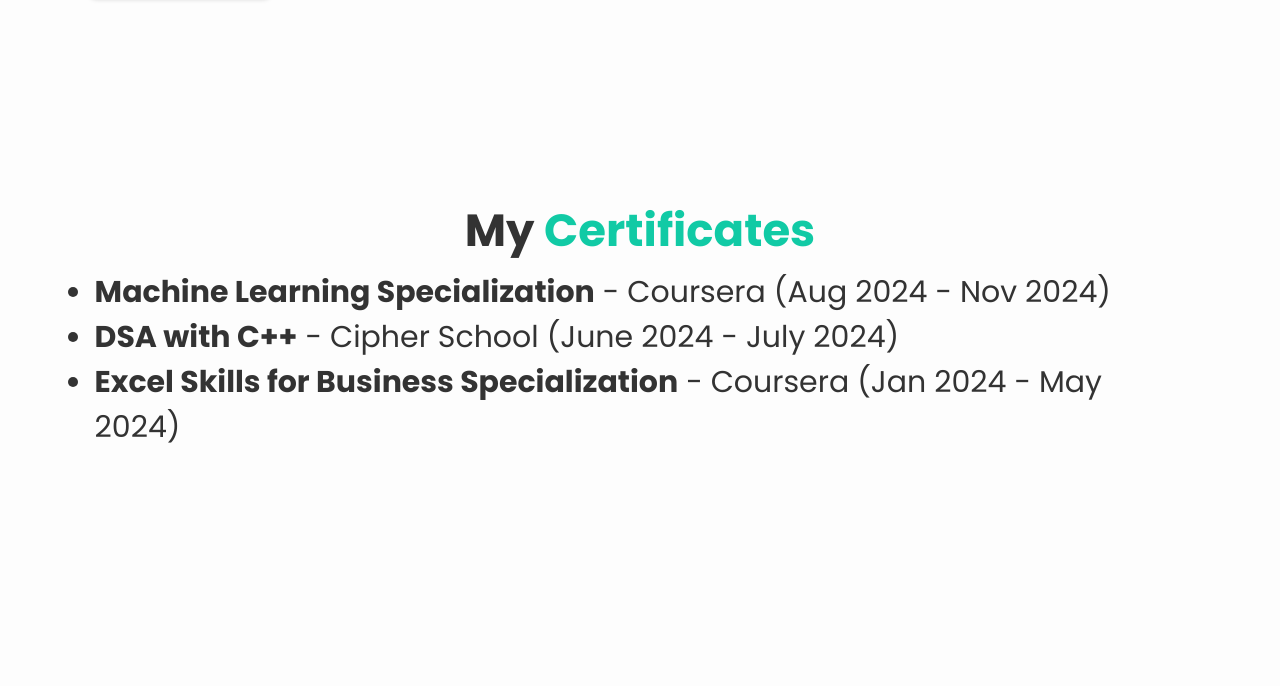
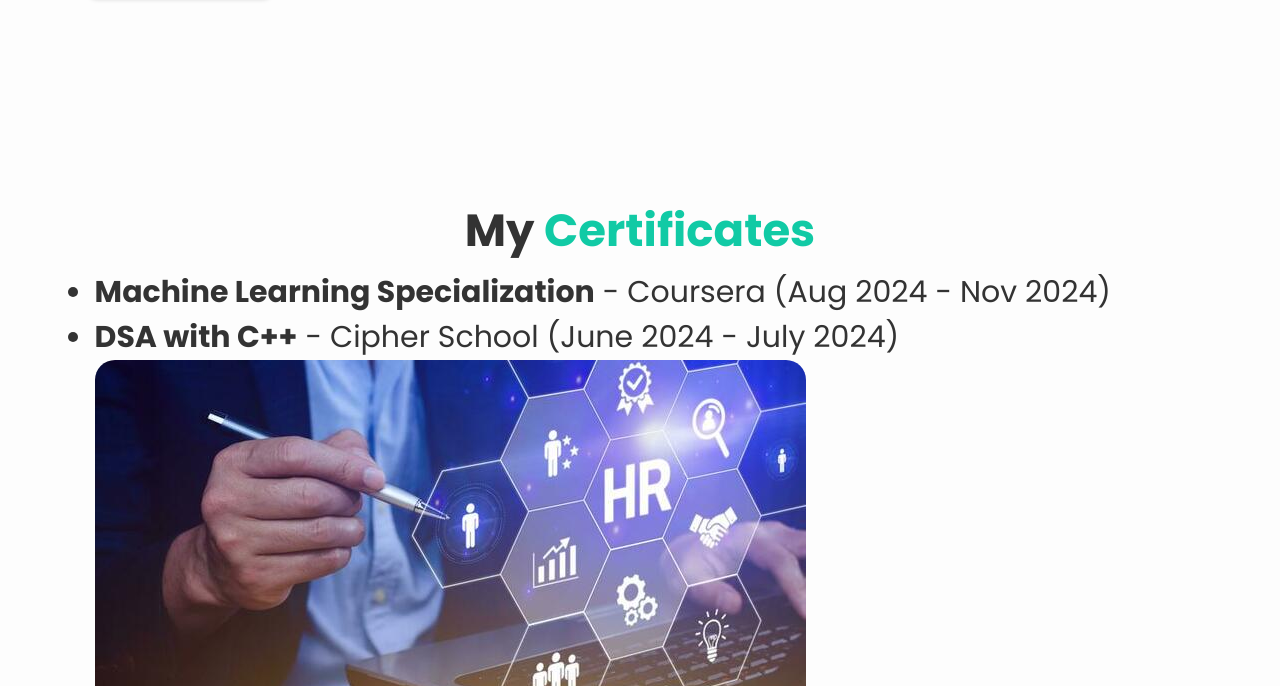
Before and after one commit to ved5541/vedportfolio, a plain HTML site: page index.html in a window 1280 px wide. Shown: the part 2114-2800 px from the top of the page. Drawn offline with nearby package versions, Linux system fonts and the light colour scheme.

Commit message:
Update index.html

```diff
--- a/index.html
+++ b/index.html
@@ -34,6 +34,7 @@
         <a href="#portfolio">Projects</a>
         <a href="#certificates">Certificates</a>
         <a href="#contact">Contact</a>
+        <a href="#Download cv">Download CV</a>
     </nav>
 
     <div class="bx bx-moon" id="darkMode-icon"></div>
@@ -149,12 +150,13 @@
 </section>
 
 
+
 <!-- Certificates Section -->
 <section class="certificates" id="certificates">
     <h2 class="heading">My <span>Certificates</span></h2>
     <ul>
         <li><strong>Machine Learning Specialization</strong> - Coursera (Aug 2024 - Nov 2024)</li>
-        <li><strong>DSA with C++</strong> - Cipher School (June 2024 - July 2024)</li>
+        <li><strong>DSA with C++</strong> - Cipher School (June 2024 - July 2024)</li> <img src="images/proj33.jpg" alt="Certificate">
         <li><strong>Excel Skills for Business Specialization</strong> - Coursera (Jan 2024 - May 2024)</li>
     </ul>
 </section>
```
